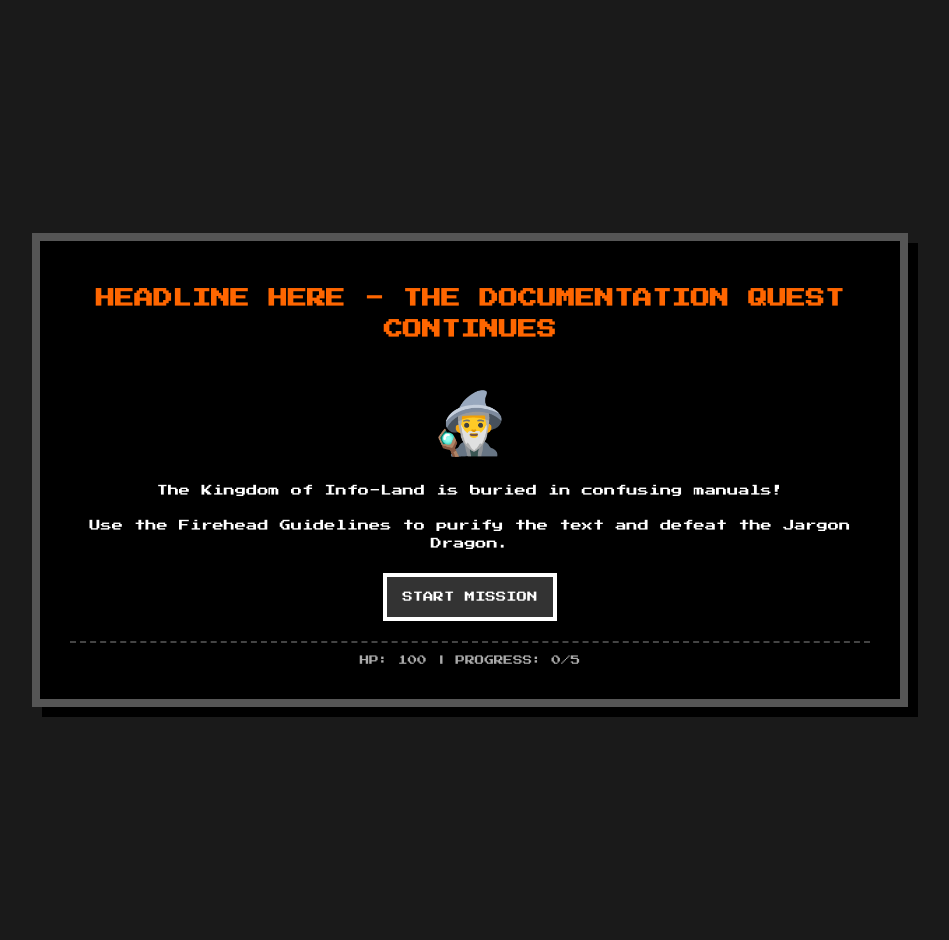
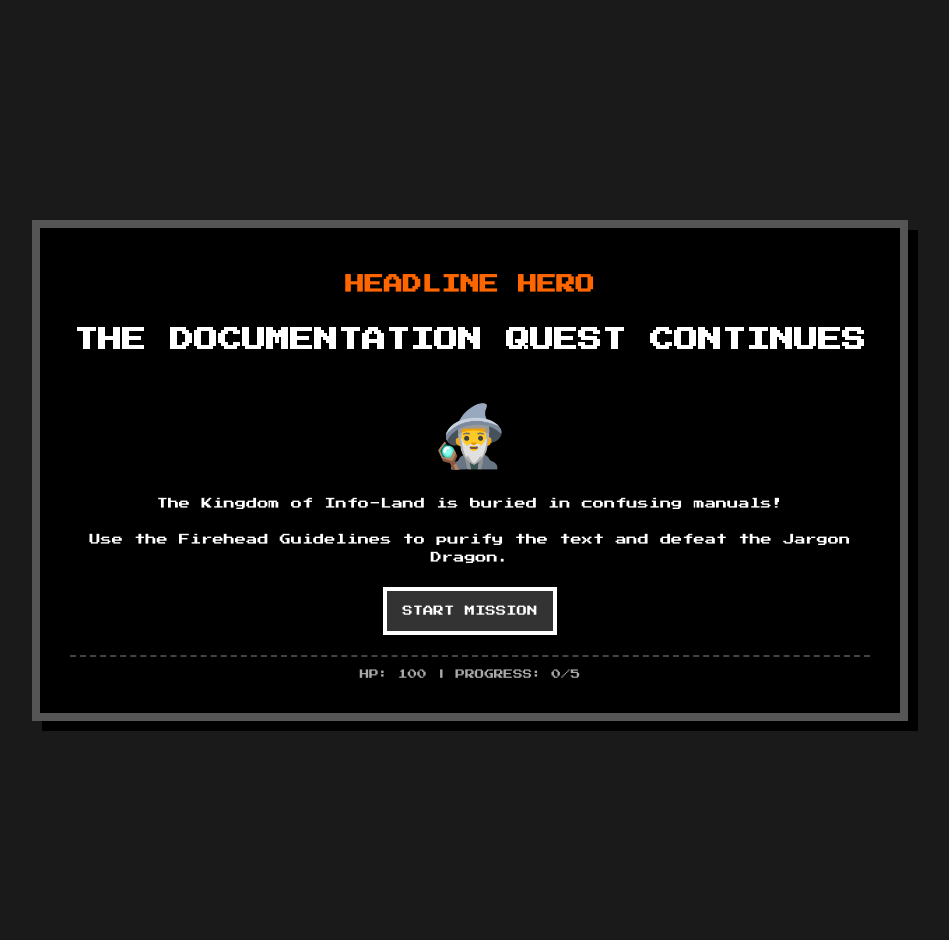
Before and after one commit to cblocher/cblocher.github.io, a Jekyll site: the page projects-doc-quest.html, which Jekyll copies as it is, in a window 1280 px wide. Shown: the whole page, without its empty margins (170-1119 px from the left). Built offline with Jekyll 4.4.1, drawn with Linux system fonts in a browser that asks for light colours.

Commit message:
Update headline in projects-doc-quest.html

```diff
--- a/projects-doc-quest.html
+++ b/projects-doc-quest.html
@@ -103,7 +103,8 @@
 
     <div id="game-container">
         <div id="start-screen" class="screen active">
-            <h1>HEADLINE HERE - THE DOCUMENTATION QUEST CONTINUES</h1>
+            <h1>HEADLINE HERO</h1>
+             <h2>THE DOCUMENTATION QUEST CONTINUES</h2>
             <span class="sprite">🧙‍♂️</span>
             <p>The Kingdom of Info-Land is buried in confusing manuals! <br><br> Use the Firehead Guidelines to purify the text and defeat the Jargon Dragon.</p>
             <button onclick="nextLevel(1)" style="text-align:center">START MISSION</button>
```
